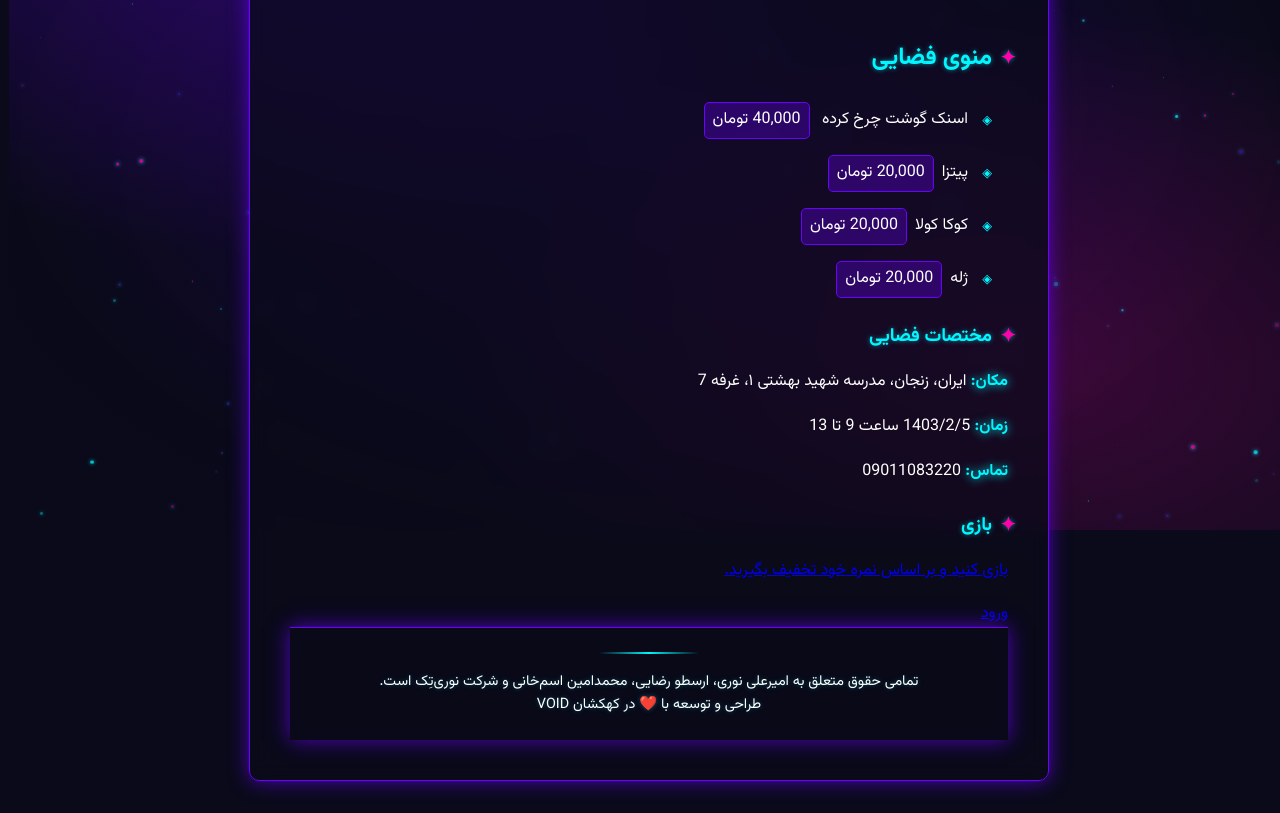
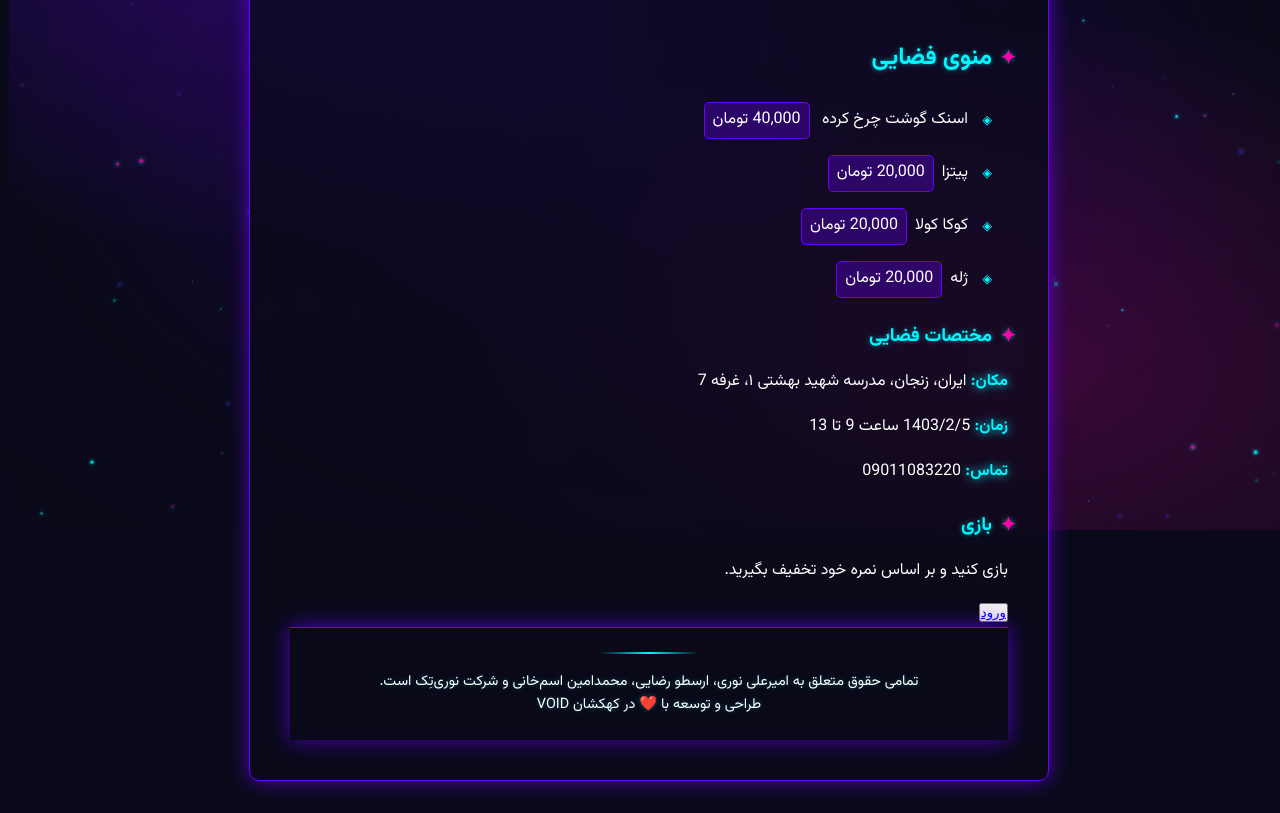
Before and after one commit to gggfgfgf4/VOID-shop, a plain HTML site: page index.html in a window 1280 px wide. Shown: the part 270-1083 px from the top of the page. Drawn offline with Linux system fonts and the light colour scheme.

Commit message:
Update index.html

```diff
--- a/index.html
+++ b/index.html
@@ -564,8 +564,8 @@
 
     <section>
       <h3>بازی</h3>
-
-<a href="game.html"><p>بازی کنید و بر اساس نمره خود تخفیف بگیرید.</p>ورود</a>
+      <p>بازی کنید و بر اساس نمره خود تخفیف بگیرید.</p>
+        <button><a href="game.html">ورود</a></button>
     </section>
   <footer>
     تمامی حقوق متعلق به امیرعلی نوری، ارسطو رضایی، محمدامین اسم‌خانی و شرکت نوری‌تِک است.
```
